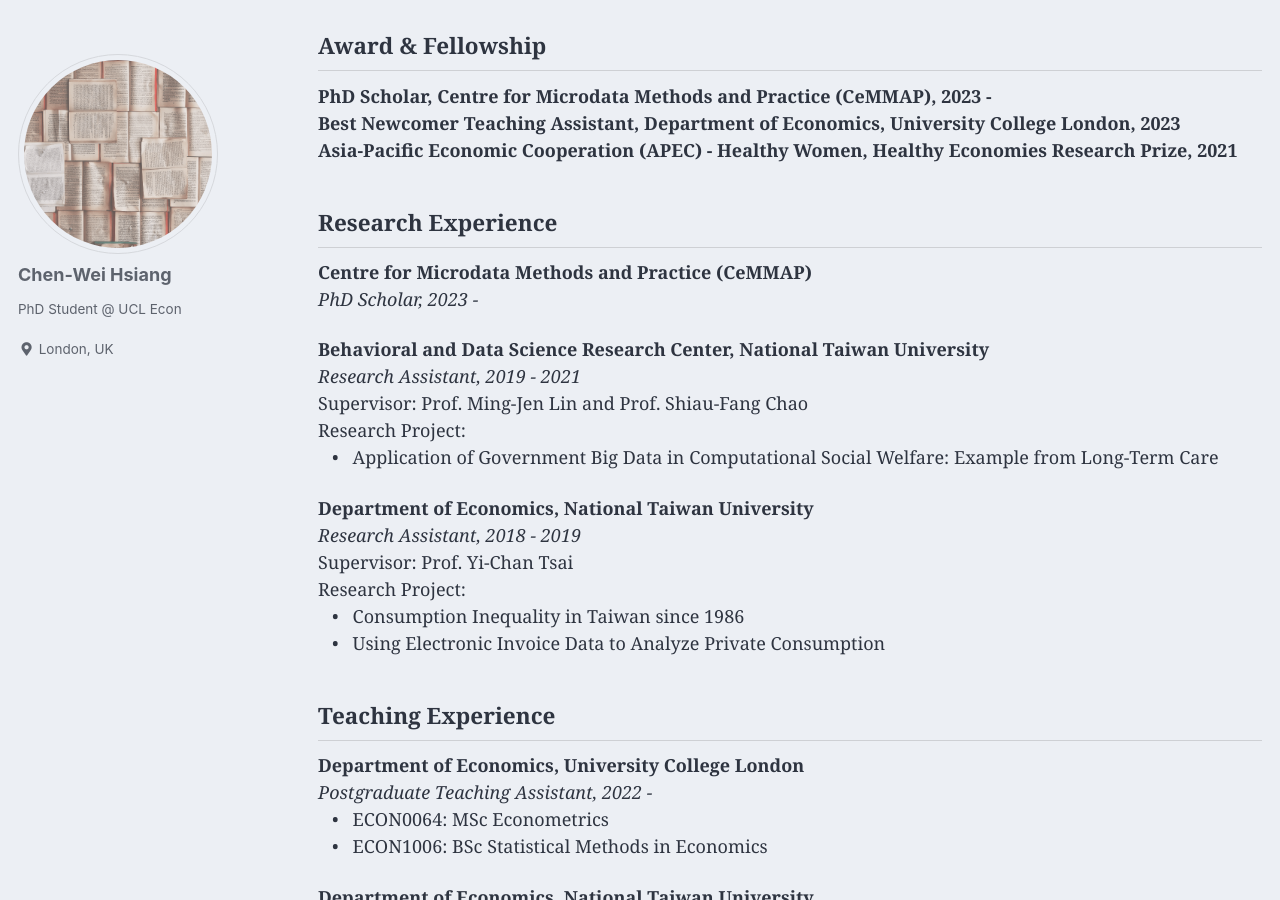
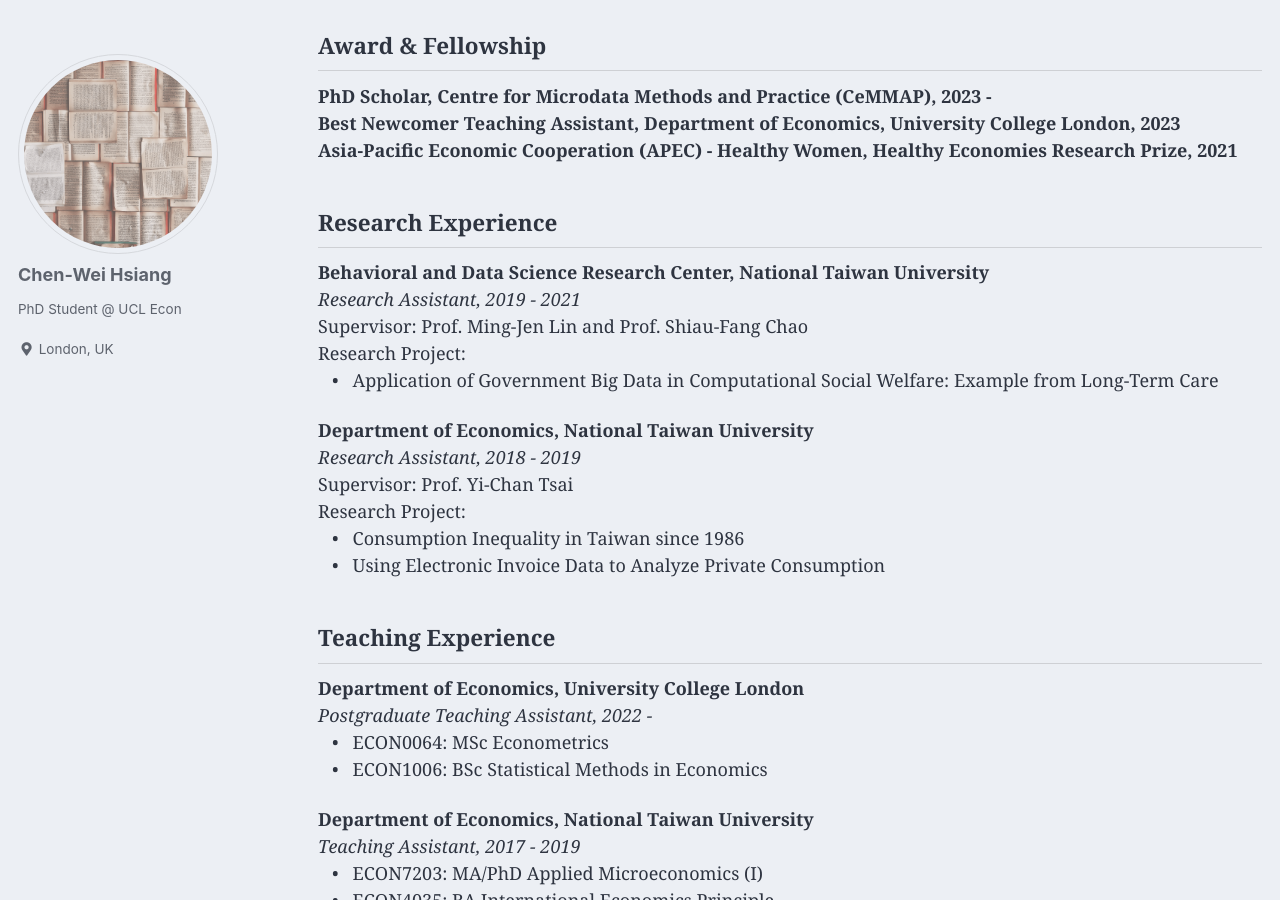
Before and after one commit to chenweihsiang/chenweihsiang.github.io, a Jekyll site: the page built from _pages/cv.md, in a window 1280 px wide and 900 px high, scrolled down 1104 px. Built offline with Jekyll 4.4.1, drawn with Linux system fonts in a browser that asks for light colours; cached includes are drawn as plain includes.

Commit message:
Update cv.md

```diff
--- a/_pages/cv.md
+++ b/_pages/cv.md
@@ -53,9 +53,6 @@ author_profile: true
 
 ## Research Experience
 
-**Centre for Microdata Methods and Practice (CeMMAP)**\
-*PhD Scholar, 2023 -*
-
 **Behavioral and Data Science Research Center, National Taiwan University**\
 *Research Assistant, 2019 - 2021*\
 Supervisor: Prof. Ming-Jen Lin and Prof. Shiau-Fang Chao\
```
